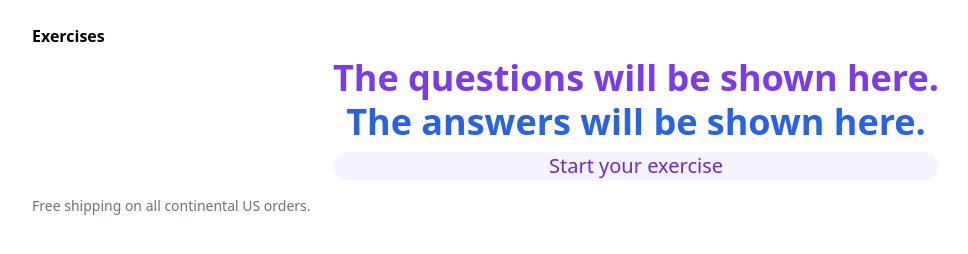
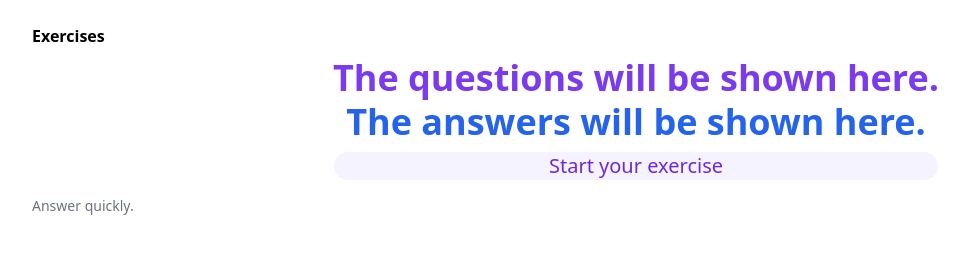
Before and after one commit to StanislavAlexandrov/exercises-arthur, a plain HTML site: page index.html in a window 1280 px wide. Shown: the whole page, without its empty margins (16-984 px from the left). Drawn offline with nearby package versions, Linux system fonts and the light colour scheme; no server answers.

Commit message:
Removed shipping

```diff
--- a/index.html
+++ b/index.html
@@ -66,9 +66,7 @@
                         </button>
                     </div>
                 </div>
-                <p class="text-sm text-gray-500">
-                    Free shipping on all continental US orders.
-                </p>
+                <p class="text-sm text-gray-500">Answer quickly.</p>
             </form>
         </div>
         <footer></footer>
```
